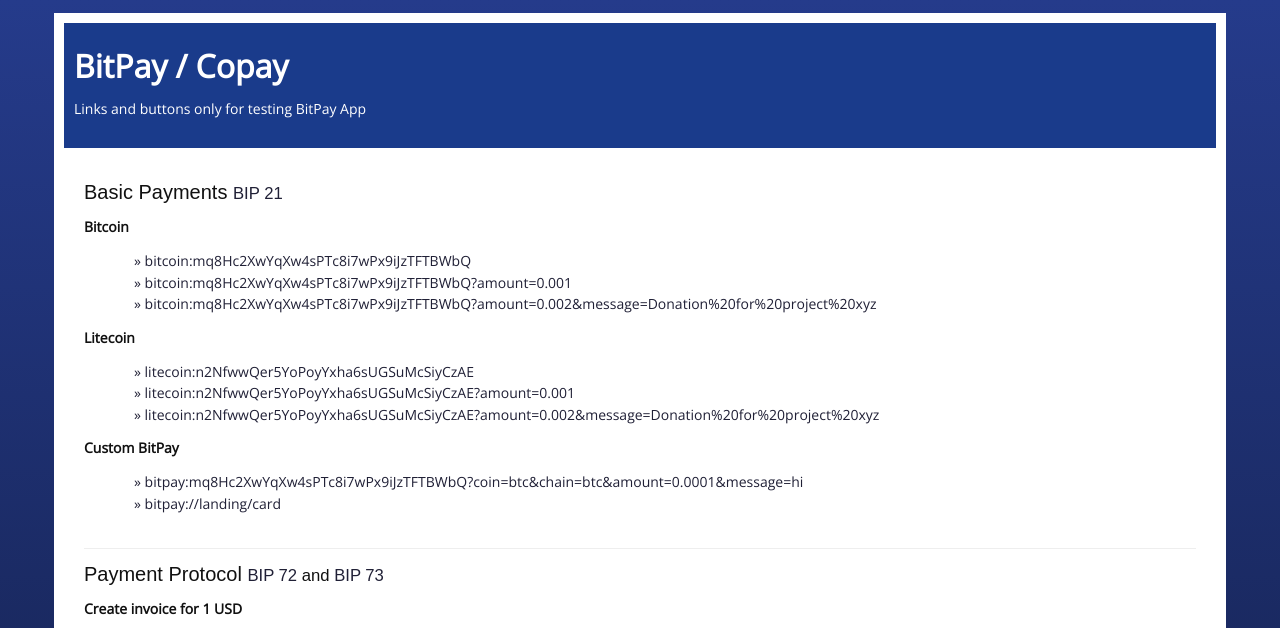
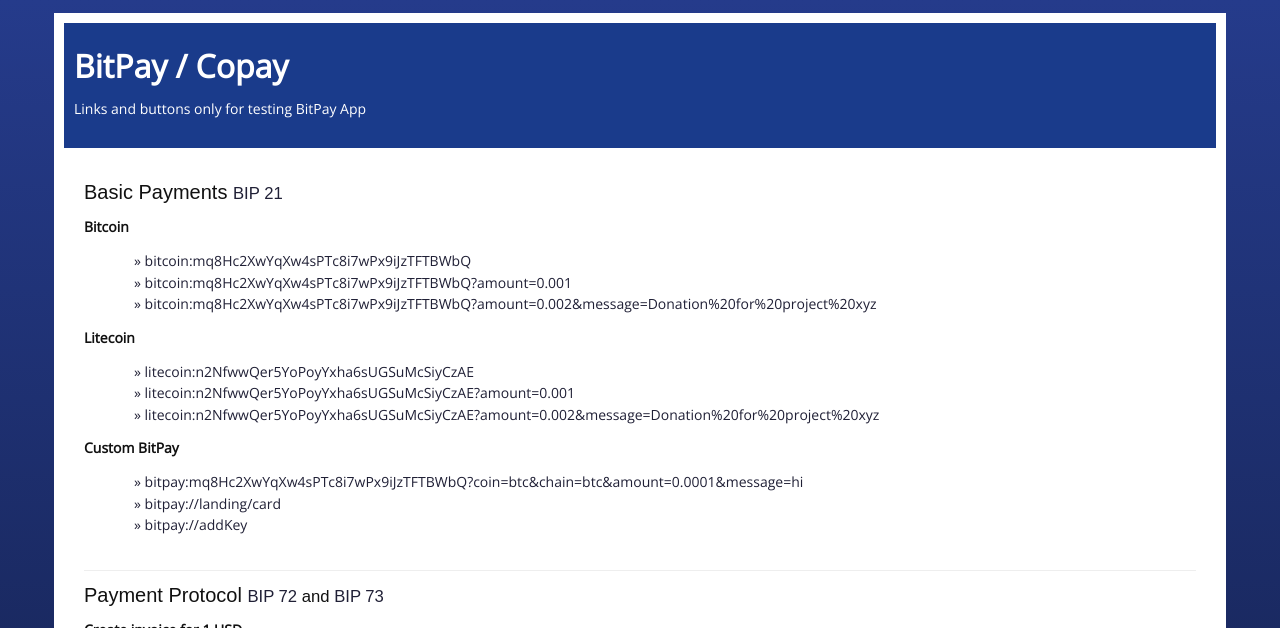
Before and after one commit to cmgustavo/website, a Jekyll site: the page index.html, which Jekyll copies as it is, in a window 1280 px wide and 900 px high, cut to the strip 0-628 px from the top of the window. Built offline with Jekyll 4.4.1, drawn with Linux system fonts in a browser that asks for light colours.

Commit message:
Add new deeplink

```diff
--- a/index.html
+++ b/index.html
@@ -91,6 +91,11 @@
             <li>
               <a href="bitpay://landing/card">
                 bitpay://landing/card
+              </a>
+            </li>
+            <li>
+              <a href="bitpay://addKey">
+                bitpay://addKey
               </a>
             </li>
           </ul>
```
